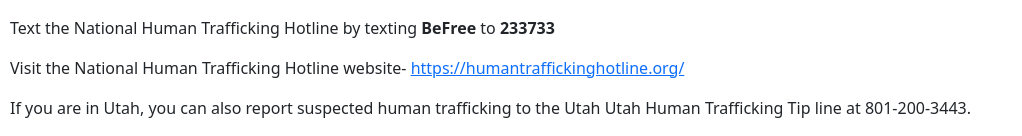
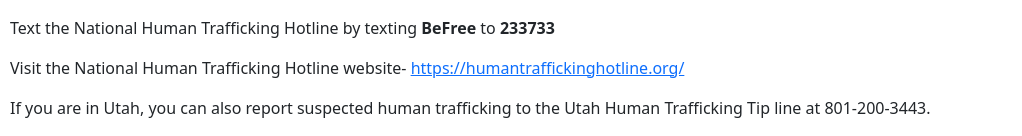
Before and after one commit to Tannerka5/IS303-Team-Alpha, a Django app: template missingpersons/templates/information/learnmore.html in a window 1280 px wide. Shown: the part 1052-1188 px from the top of the page, without its empty margins (0-1022 px from the left). Run offline with Django 3.2, Linux system fonts and the light colour scheme; the template is opened without the code that fills it, so the values that code supplies are empty.

Commit message:
duplicate

```diff
--- a/missingpersons/templates/information/learnmore.html
+++ b/missingpersons/templates/information/learnmore.html
@@ -168,7 +168,7 @@
       </p>
       <p>
         If you are in Utah, you can also report suspected human trafficking to
-        the Utah Utah Human Trafficking Tip line at 801-200-3443.
+        the Utah Human Trafficking Tip line at 801-200-3443.
       </p>
     </div>
 
```
